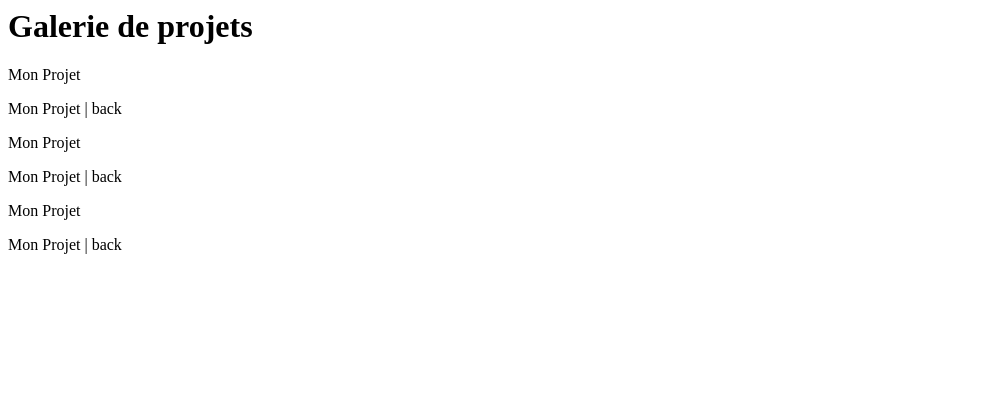
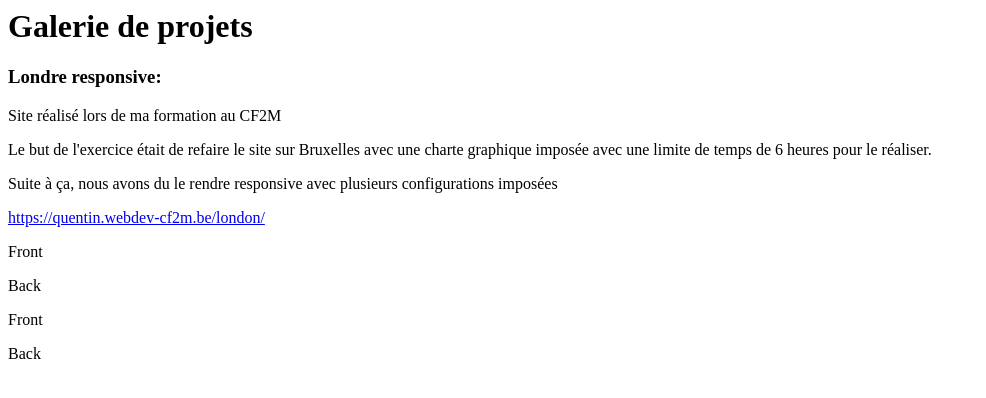
Before and after one commit to QuentinFayt/portfolio, a PHP site: page /Galerie.php in a window 1280 px wide. Shown: the top 398 px of the page, without its empty margins (0-986 px from the left). Run offline with PHP 8.4, Linux system fonts and the light colour scheme.

Commit message:
project animations

```diff
--- a/view/public/Galerie.php
+++ b/view/public/Galerie.php
@@ -4,36 +4,40 @@
     <h1>Galerie de projets</h1>
 
     <article class="galerie">
-        <div class="projects">
-            <div class="project">
-                <div class="front">
-                    <p>Mon Projet</p>
+        <div class="project" onclick="">
+            <div class="project_inner">
+                <div class="front london">
                 </div>
                 <div class="back">
-                    <p>Mon Projet | back</p>
+                    <h3>Londre responsive:</h3>
+                    <div class="text">
+                        <p>Site réalisé lors de ma formation au CF2M</p>
+                        <p>Le but de l'exercice était de refaire le site sur Bruxelles avec une charte graphique imposée avec une limite de temps de 6 heures pour le réaliser.</p>
+                        <p>Suite à ça, nous avons du le rendre responsive avec plusieurs configurations imposées</p>
+                    </div>
+                    <a href="https://quentin.webdev-cf2m.be/london/public/index.php" target="_blank">https://quentin.webdev-cf2m.be/london/</a>
                 </div>
             </div>
         </div>
-        <div class="projects">
-            <div class="project">
+        <div class="project">
+            <div class="project_inner">
                 <div class="front">
-                    <p>Mon Projet</p>
+                    <p>Front</p>
                 </div>
                 <div class="back">
-                    <p>Mon Projet | back</p>
+                    <p>Back</p>
                 </div>
             </div>
         </div>
-        <div class="projects">
-            <div class="project">
+        <div class="project">
+            <div class="project_inner">
                 <div class="front">
-                    <p>Mon Projet</p>
+                    <p>Front</p>
                 </div>
                 <div class="back">
-                    <p>Mon Projet | back</p>
+                    <p>Back</p>
                 </div>
             </div>
         </div>
-
     </article>
 </main>
```
Also changed, not shown: public/assets/img/london.png (added), public/assets/script.js, public/assets/style.css.
